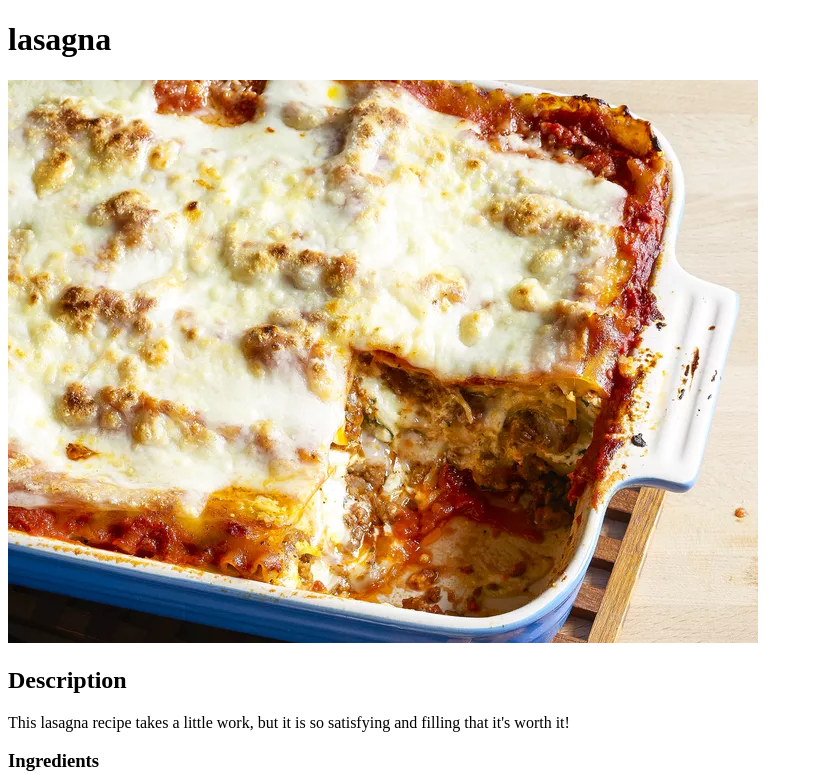
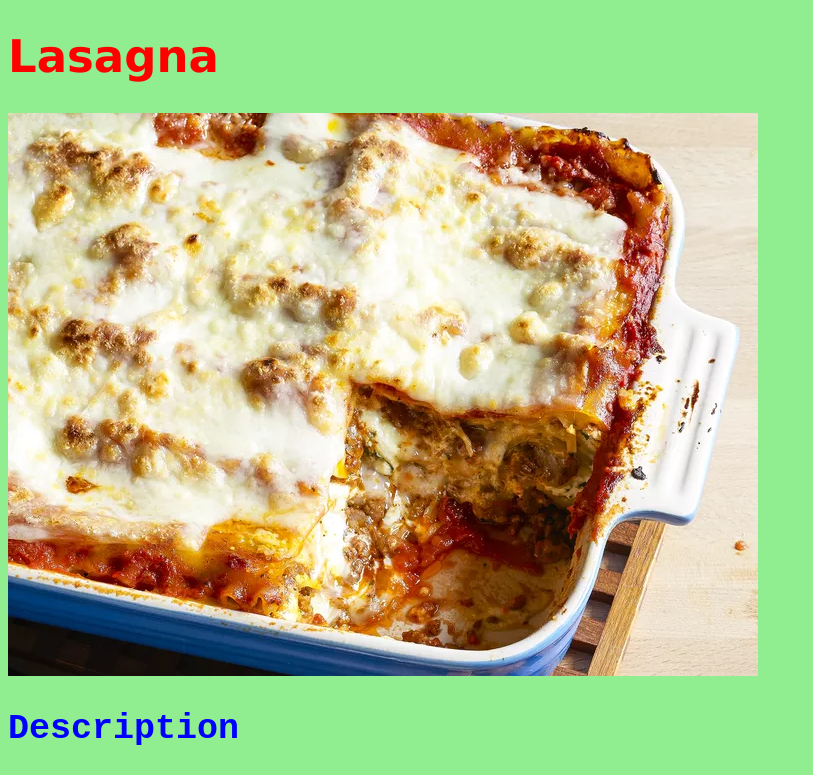
Before and after one commit to thakurdasabhi/odin-recipes, a plain HTML site: page recipes/lasagna.html in a window 1280 px wide. Shown: the top 775 px of the page, without its empty margins (0-813 px from the left). Drawn offline with Linux system fonts and the light colour scheme.

Commit message:
Update html files with external css and add css file and edit the styles Updated the index.html and other html files inside recipes folder with external style sheet. Then create stylesheet and styles.

```diff
--- a/recipes/lasagna.html
+++ b/recipes/lasagna.html
@@ -4,6 +4,7 @@
     <meta charset="UTF-8">
     <meta name="viewport" content="width=device-width, initial-scale=1.0">
     <title>Document</title>
+    <link rel="stylesheet" href="recipestyles.css">
 </head>
 <body>
     <h1>lasagna</h1>
--- /dev/null
+++ b/recipes/recipestyles.css
@@ -0,0 +1,28 @@
+body {
+    background-color: lightgreen;
+}
+
+h1 {
+    font-size: 45px;
+    font-family: Verdana, Geneva, Tahoma, sans-serif;
+    color: red;
+    text-transform: capitalize;
+}
+
+h2 {
+    font-size: 35px;
+    font-family: 'Courier New', Courier, monospace;
+    color: blue;
+    text-transform: capitalize;
+}
+
+p {
+    font-size: 20px;
+}
+
+h3 {
+    font-size: 30px;
+    font-family: Arial, Helvetica, sans-serif;
+    color: green;
+    text-transform: capitalize;
+}
--- /dev/null
+++ b/styles.css
@@ -0,0 +1,15 @@
+body {
+    background-color: lightcyan;
+}
+
+h1 {
+    font-size: 45px;
+    font-family: 'Courier New', Courier, monospace;
+    color: red;
+    text-transform: capitalize;
+}
+
+ul li {
+    font-family: Arial, Helvetica, sans-serif;
+    font-size: 25px;
+}
```
Also changed, not shown: index.html (+1 -0 lines), recipes/paneertikka.html (+1 -0 lines), recipes/ramen.html (+1 -0 lines).
